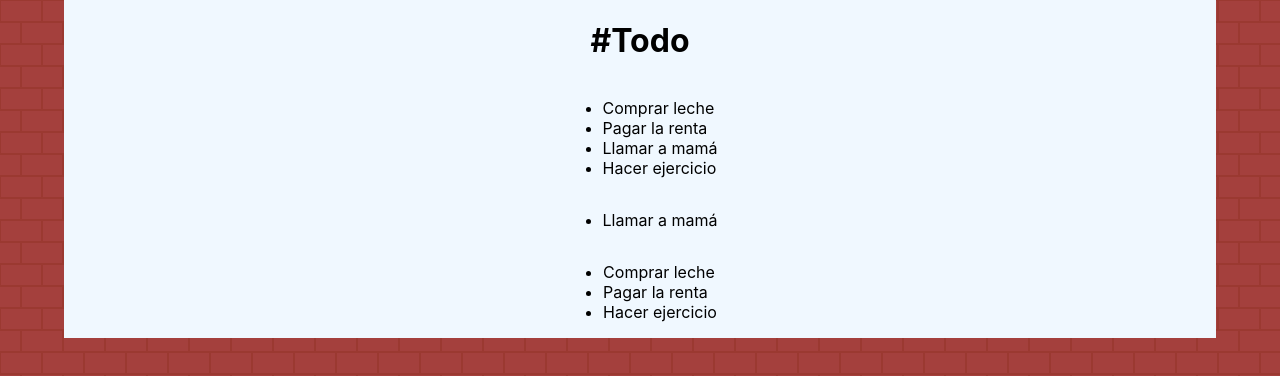
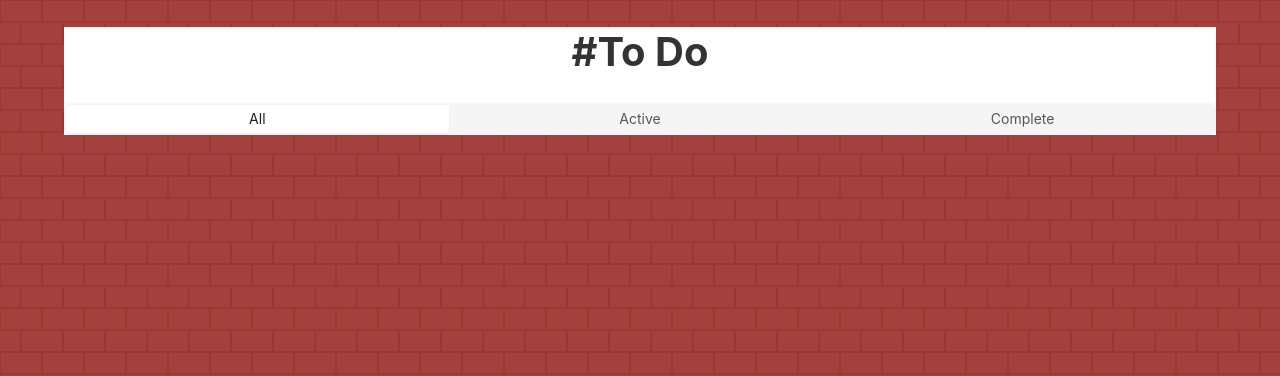
Before and after one commit to pipetboy2001/To-Do-app, a React (Create React App) app: page / in a window 1280 px wide. Shown: the top 376 px of the page. Built offline with nearby package versions, Linux system fonts and the light colour scheme.

Commit message:
Feature: Segmented para escoger

```diff
--- a/package.json
+++ b/package.json
@@ -6,7 +6,10 @@
     "@testing-library/jest-dom": "^5.16.5",
     "@testing-library/react": "^13.4.0",
     "@testing-library/user-event": "^13.5.0",
+    "antd": "^5.1.2",
+    "bootstrap": "^5.2.3",
     "react": "^18.2.0",
+    "react-bootstrap": "^2.7.0",
     "react-dom": "^18.2.0",
     "react-scripts": "5.0.1",
     "web-vitals": "^2.1.4"
--- a/src/Components/Todo.js
+++ b/src/Components/Todo.js
@@ -1,27 +1,39 @@
-import React from 'react'
-import All from './Funciones/All'
+import React, { Component } from 'react';
+import ActiveTasks from './Funciones/Active';
+import CompleteTasks from './Funciones/Complete';
+import AllTasks from './Funciones/All';
+import { Segmented } from 'antd';
+import ReactDOM from 'react-dom';
 import '../Styles/Todo.css'
-import Complete from './Funciones/Complete'
-import Active from './Funciones/Active'
 
+class TODO extends Component {
+    state = {
+        currentPage: 'all',
+    };
 
-export const Todo = () => {
-  return (
-    <div className='container'>
-        <h1>#Todo</h1>
-        {/* aqui va la seleccion entre all active o completed */}
+    handlePageChange = (page) => {
+        this.setState({
+            currentPage: page,
+        });
+    };
 
-        {/* aqui va todo listado de tareas */}
-        <All/>
-
-        {/* aqui va el boton de clear completed */}
-        <Complete/>
-
-        {/* y aqui van las que faltan por realizar */}
-        <Active/>
-
-    </div>
-  )
+    render() {
+        return (
+            <div className='container'>
+                <h1>#To Do</h1>
+                <Segmented
+                    block
+                    options={['All', 'Active', 'Complete']}
+                    onChange={this.handlePageChange}
+                />
+                {this.state.currentPage === 'All' && <AllTasks />}
+                {this.state.currentPage === 'Active' && <ActiveTasks />}
+                {this.state.currentPage === 'Complete' && <CompleteTasks />}
+            </div>
+        );
+    }
 }
 
-export default Todo
+ReactDOM.render(<TODO />, document.getElementById('root'));
+
+export default TODO;
--- a/src/Styles/Todo.css
+++ b/src/Styles/Todo.css
@@ -1,10 +1,12 @@
 .container{
     width: 90%;
     height: 90%;
-    display: flex;
-    flex-direction: column;
-    align-items: center;
-    justify-content: center;
-    background-color: aliceblue;
     margin: 0 auto;
+    background-color: #ffffff;
 }
+
+h1{
+    text-align: center;
+    font-size: 2.5em;
+    color: #333;
+}
```
Also changed, not shown: 1 other file (tests, documents, lock files or other folders).
